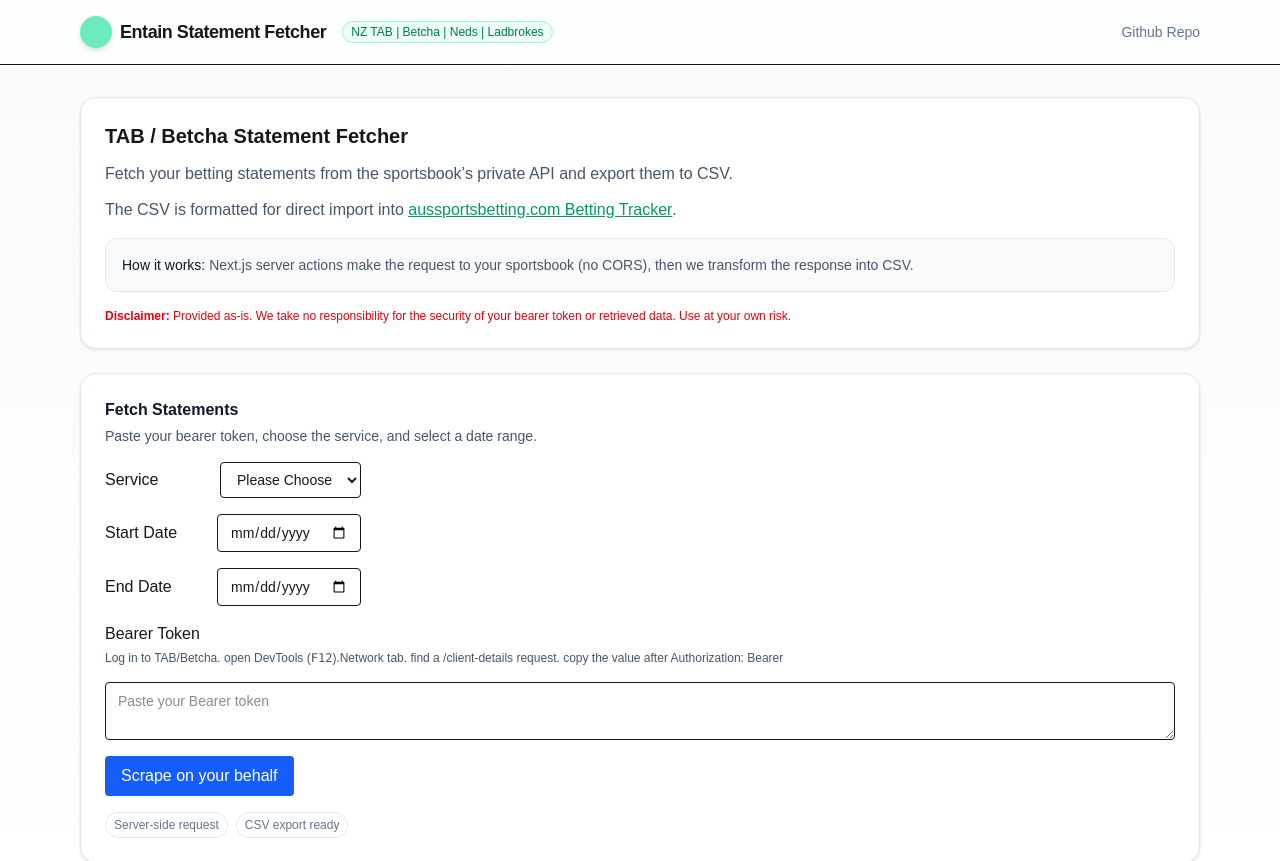
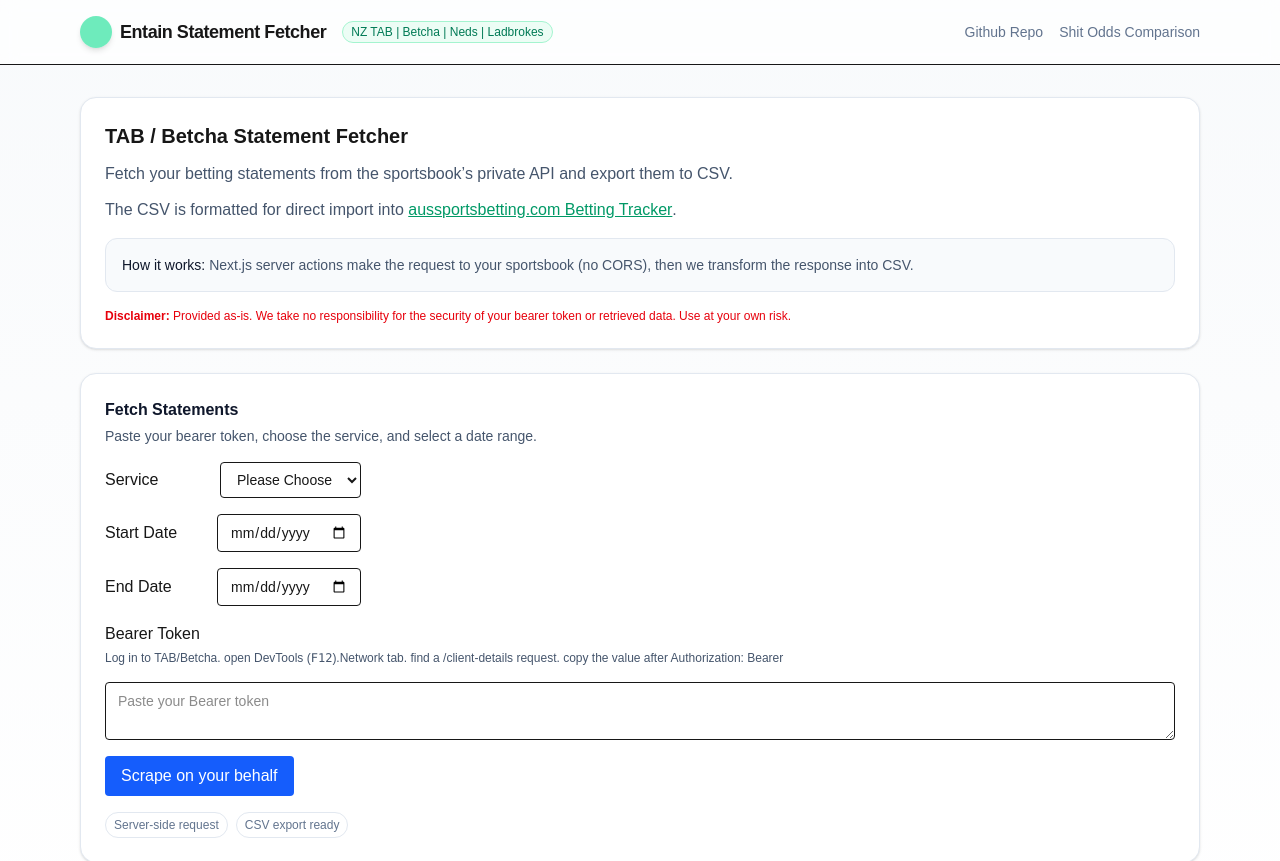
Before and after one commit to carlaiau/entain-poweruser, a Next.js app: page / in a window 1280 px wide. Shown: the top 861 px of the page. Built offline with nearby package versions, Linux system fonts and the light colour scheme.

Commit message:
Update GitHub repo link and add odds comparison link

```diff
--- a/src/app/page.tsx
+++ b/src/app/page.tsx
@@ -24,10 +24,20 @@
           </div>
           <nav className="hidden md:flex items-center gap-4 text-sm text-slate-500 dark:text-slate-300">
             <a
-              href="https://github.com/carlaiau/entain-statement-grabber"
+              href="https://github.com/carlaiau/entain-statement-fetcher"
               className="hover:text-slate-900 dark:hover:text-white"
+              target="_blank"
+              rel="noopener noreferrer"
             >
               Github Repo
+            </a>
+            <a
+              href="https://shitodds.com"
+              className="hover:text-slate-900 dark:hover:text-white"
+              target="_blank"
+              rel="noopener noreferrer"
+            >
+              Shit Odds Comparison
             </a>
           </nav>
         </div>
```
